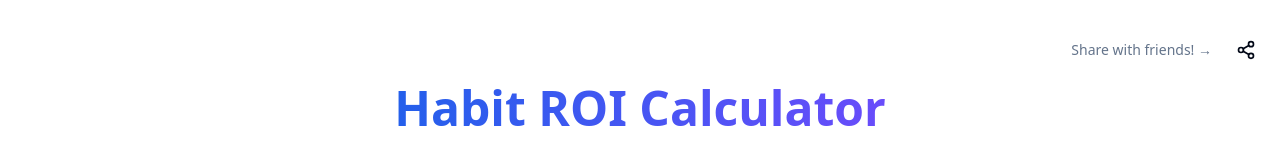
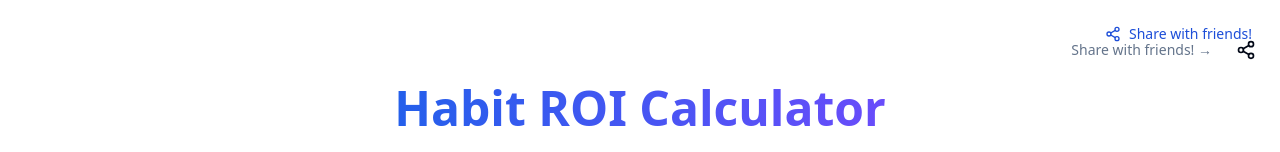
Before and after one commit to GerritRoska/ROIHabitCalculator, a React (Vite) app: page / in a window 1280 px wide. Shown: the top 152 px of the page. Built offline with nearby package versions, Linux system fonts and the light colour scheme.

Commit message:
Assistant checkpoint: Update share button styling and functionality
Assistant generated file changes:
- src/components/home.tsx: Update share button style and position

---

User prompt:

here you go

Replit-Commit-Author: Assistant
Replit-Commit-Session-Id: 4c39d313-f336-45cf-a4da-f31766e37926

```diff
--- a/src/components/home.tsx
+++ b/src/components/home.tsx
@@ -69,6 +69,25 @@ const Home = () => {
           <p className="text-xs text-muted-foreground mt-2">© 2025 Investment Calculator</p>
         </div>
       </div>
+      <div className="absolute top-4 right-4 flex items-center gap-2">
+        <a
+          href="#"
+          onClick={(e) => {
+            e.preventDefault();
+            if (navigator.share) {
+              navigator.share({
+                title: 'Habit ROI Calculator',
+                text: 'Calculate how your daily habits could turn into real wealth over time!',
+                url: window.location.href
+              });
+            }
+          }}
+          className="flex items-center gap-2 px-3 py-2 text-sm font-medium text-blue-700 hover:text-blue-800 hover:bg-blue-50 rounded-lg transition-colors"
+        >
+          <Share2 className="w-4 h-4" />
+          Share with friends!
+        </a>
+      </div>
     </div>
   );
 };
```
